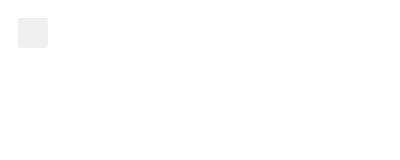
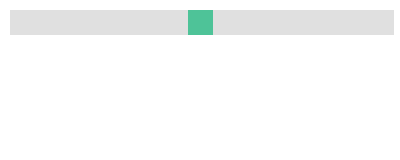
Before and after one commit to amchugh/truthy, a browser extension: page Test_extension/popup.html in a window 400 px wide. Drawn offline with Linux system fonts and the light colour scheme.

Commit message:
Incomplete Slider Test

```diff
--- a/Test_extension/popup.html
+++ b/Test_extension/popup.html
@@ -1,10 +1,11 @@
 <!DOCTYPE html>
 <html>
   <head>
-    <link rel="stylesheet" href="button.css">
+    <link rel="stylesheet" href="slider.css">
   </head>
   <body>
-    <button id="changeColor"></button>
-    <script src="popup.js"></script>
+    <div class="slidecontainer">
+      <input type="range" min="1" max="100" value="50" class="slider" id="myRange">
+    </div>
   </body>
 </html>
--- /dev/null
+++ b/Test_extension/slider.css
@@ -0,0 +1,38 @@
+.slidecontainer {
+    width: 100%; /* Width of the outside container */
+  }
+
+  /* The slider itself */
+  .slider {
+    -webkit-appearance: none;  /* Override default CSS styles */
+    appearance: none;
+    width: 100%; /* Full-width */
+    height: 25px; /* Specified height */
+    background: #d3d3d3; /* Grey background */
+    outline: none; /* Remove outline */
+    opacity: 0.7; /* Set transparency (for mouse-over effects on hover) */
+    -webkit-transition: .2s; /* 0.2 seconds transition on hover */
+    transition: opacity .2s;
+  }
+
+  /* Mouse-over effects */
+  .slider:hover {
+    opacity: 1; /* Fully shown on mouse-over */
+  }
+
+  /* The slider handle (use -webkit- (Chrome, Opera, Safari, Edge) and -moz- (Firefox) to override default look) */
+  .slider::-webkit-slider-thumb {
+    -webkit-appearance: none; /* Override default look */
+    appearance: none;
+    width: 25px; /* Set a specific slider handle width */
+    height: 25px; /* Slider handle height */
+    background: #04AA6D; /* Green background */
+    cursor: pointer; /* Cursor on hover */
+  }
+
+  .slider::-moz-range-thumb {
+    width: 25px; /* Set a specific slider handle width */
+    height: 25px; /* Slider handle height */
+    background: #04AA6D; /* Green background */
+    cursor: pointer; /* Cursor on hover */
+  }
```
Also changed, not shown: Test_extension/options.html (+1 -1 lines), Test_extension/sliderPopup.js (added, +8 -0 lines).
